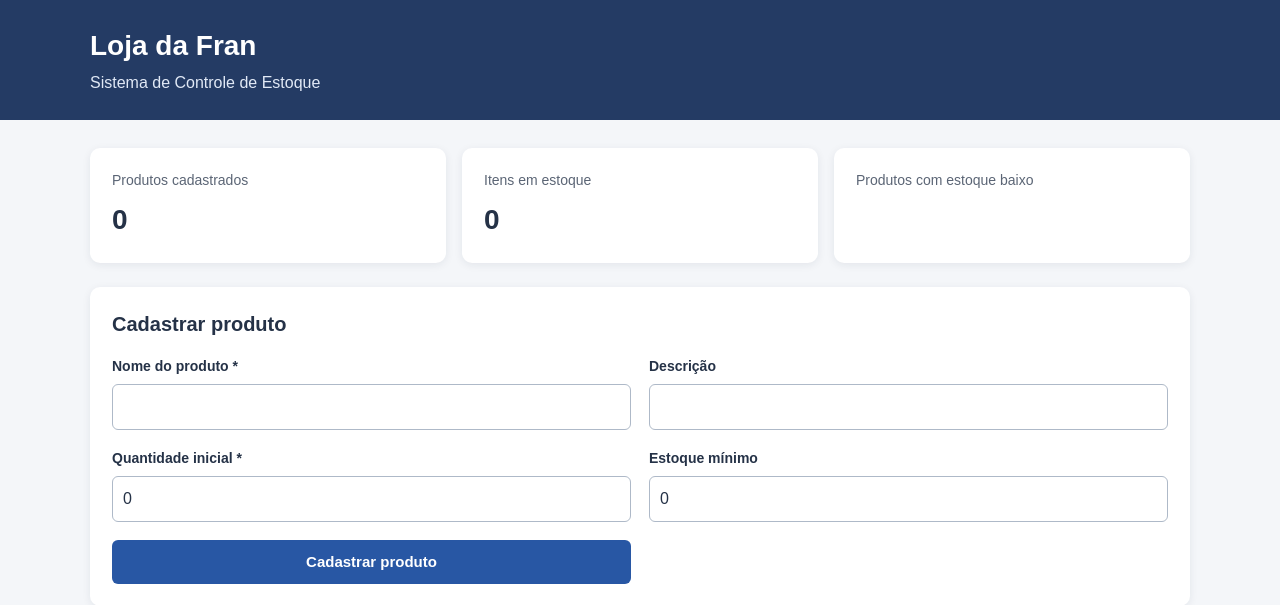
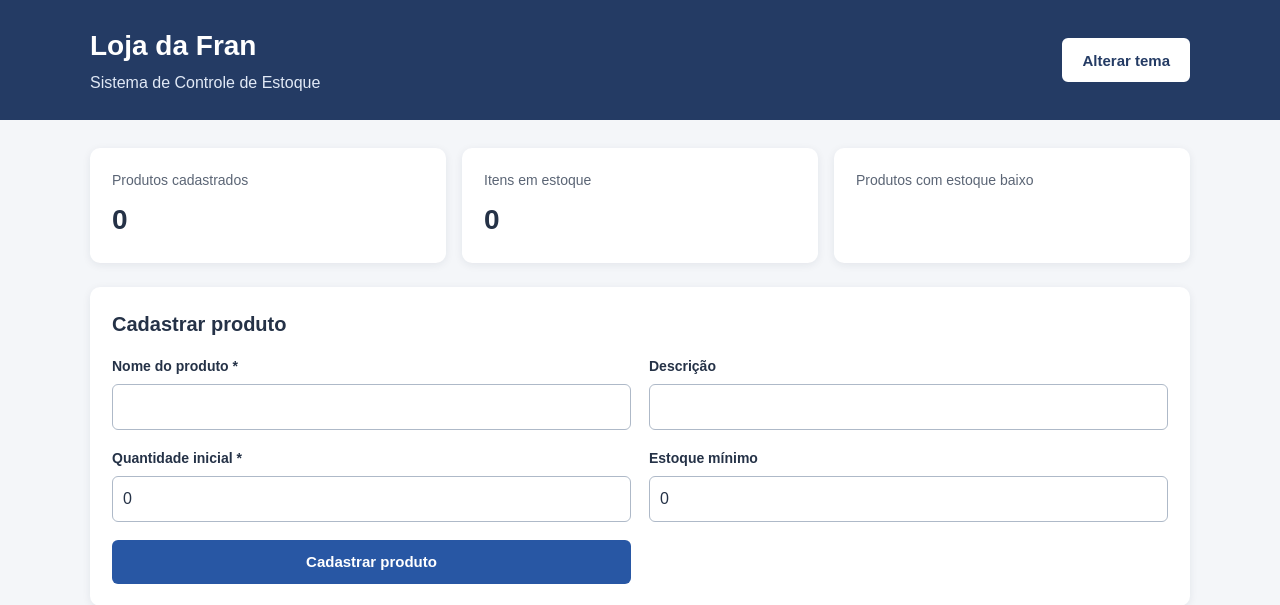
Before and after one commit to ONandoTI/controle-estoque-fran, a Python web app: template app/templates/index.html in a window 1280 px wide. Shown: the top 605 px of the page. Run offline with Jinja, Linux system fonts and the light colour scheme; the template is opened without the code that fills it, so the values that code supplies are empty.

Commit message:
feat: adiciona personalização de tema visual

```diff
--- a/app/static/style.css
+++ b/app/static/style.css
@@ -1,3 +1,31 @@
+
+:root {
+    --fundo: #f4f6f9;
+    --texto: #253247;
+    --cabecalho: #243b64;
+    --texto-secundario: #e1e9f6;
+    --botao: #2857a4;
+    --botao-hover: #1d427f;
+    --cartao: #ffffff;
+    --borda: #aeb9c8;
+    --tabela-cabecalho: #f7f9fc;
+    --borda-tabela: #e1e6ed;
+    --foco: #9fc5ff;
+}
+
+body.tema-rosa {
+    --fundo: #fff4f8;
+    --texto: #49313d;
+    --cabecalho: #a94f78;
+    --texto-secundario: #ffe5ef;
+    --botao: #bd5d88;
+    --botao-hover: #974468;
+    --cartao: #ffffff;
+    --borda: #d8aabe;
+    --tabela-cabecalho: #fff0f5;
+    --borda-tabela: #f0d6e1;
+    --foco: #e9a9c5;
+}
 
 * {
     box-sizing: border-box;
@@ -17,10 +46,18 @@
 }
 
 .topo {
-    background: #243b64;
+    background: var(--cabecalho);
     color: white;
     padding: 25px 0;
     margin-bottom: 28px;
+}
+
+.cabecalho-conteudo {
+    display: flex;
+    justify-content: space-between;
+    align-items: center;
+    gap: 15px;
+    flex-wrap: wrap;
 }
 
 .topo h1 {
@@ -114,7 +151,7 @@
     padding: 10px 18px;
     border: none;
     border-radius: 6px;
-    background: #2857a4;
+    background: var(--botao);
     color: white;
     font-size: 15px;
     font-weight: bold;
@@ -122,7 +159,19 @@
 }
 
 button:hover {
-    background: #1d427f;
+    background: var(--botao-hover);
+}
+
+.botao-tema {
+    align-self: center;
+    background: white;
+    color: var(--cabecalho);
+    border: 2px solid white;
+}
+
+.botao-tema:hover {
+    background: var(--texto-secundario);
+    color: var(--texto);
 }
 
 .tabela-responsiva {
--- a/app/templates/base.html
+++ b/app/templates/base.html
@@ -10,8 +10,18 @@
 <body>
     <header class="topo">
         <div class="container">
-            <h1>Loja da Fran</h1>
-            <p>Sistema de Controle de Estoque</p>
+            <div class="cabecalho-conteudo">
+                <div>
+                    <h1>Loja da Fran</h1>
+                    <p>Sistema de Controle de Estoque</p>
+                </div>
+
+                <button type="button" id="alternar-tema"
+                        class="botao-tema"
+                        aria-label="Alternar tema de cores">
+                    Alterar tema
+                </button>
+            </div>
         </div>
     </header>
 
@@ -32,5 +42,25 @@
     <footer>
         <p>Sistema de Controle de Estoque da Loja da Fran</p>
     </footer>
+
+    <script>
+        const botaoTema = document.getElementById("alternar-tema");
+
+        function aplicarTema(tema) {
+            document.body.classList.toggle("tema-rosa", tema === "rosa");
+            localStorage.setItem("tema-loja-fran", tema);
+        }
+
+        const temaSalvo = localStorage.getItem("tema-loja-fran") || "azul";
+        aplicarTema(temaSalvo);
+
+        botaoTema.addEventListener("click", function () {
+            const temaAtual = document.body.classList.contains("tema-rosa")
+                ? "rosa"
+                : "azul";
+
+            aplicarTema(temaAtual === "azul" ? "rosa" : "azul");
+        });
+    </script>
 </body>
 </html>
```
Also changed, not shown: other parts of app/static/style.css (+17 -16 lines), tests/test_app.py (+8 -0 lines).
